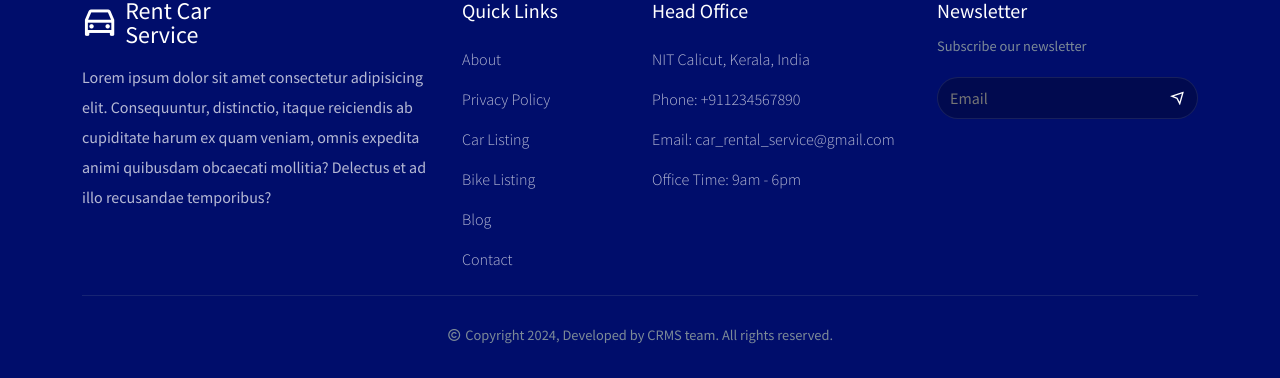
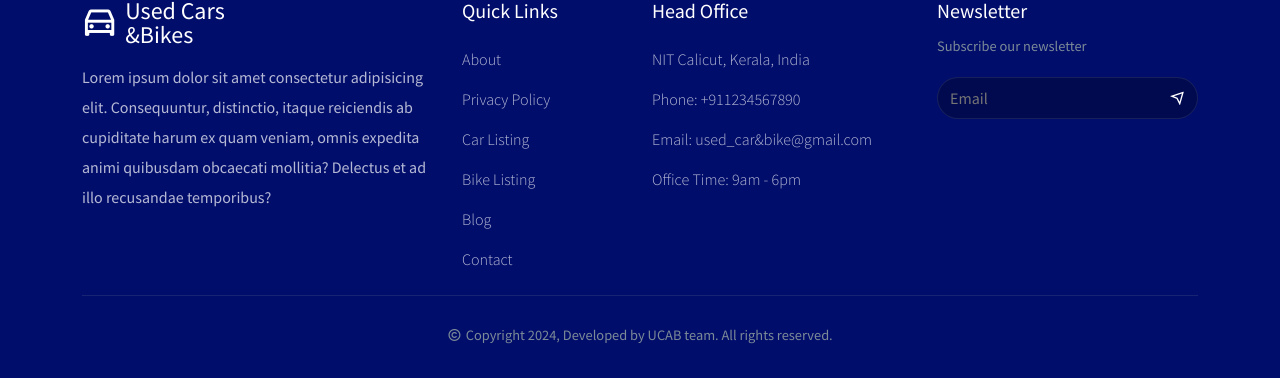
Before and after one commit to mosahle7/usedCarNBikes, a React (Create React App) app: page / in a window 1280 px wide. Shown: the part 814-1192 px from the top of the page. Built offline with nearby package versions, Linux system fonts and the light colour scheme.

Commit message:
footer  style updated

```diff
--- a/src/components/Footer.jsx
+++ b/src/components/Footer.jsx
@@ -47,7 +47,7 @@ const Footer = () => {
                 <Link to="/" className=" d-flex align-items-center gap-2">
                   <i class="ri-car-line"></i>
                   <span>
-                    Rent Car <br /> Service
+                    Used Cars <br /> &Bikes
                   </span>
                 </Link>
               </h1>
@@ -79,7 +79,7 @@ const Footer = () => {
               <p className="office__info">NIT Calicut, Kerala, India</p>
               <p className="office__info">Phone: +911234567890</p>
 
-              <p className="office__info">Email: car_rental_service@gmail.com</p>
+              <p className="office__info">Email: used_car&bike@gmail.com</p>
 
               <p className="office__info">Office Time: 9am - 6pm</p>
             </div>
@@ -102,7 +102,7 @@ const Footer = () => {
             <div className="footer__bottom">
               <p className="section__description d-flex align-items-center justify-content-center gap-1 pt-4">
                 <i class="ri-copyright-line"></i>Copyright {year}, Developed by
-                CRMS team. All rights reserved.
+                UCAB team. All rights reserved.
               </p>
             </div>
           </Col>
```
